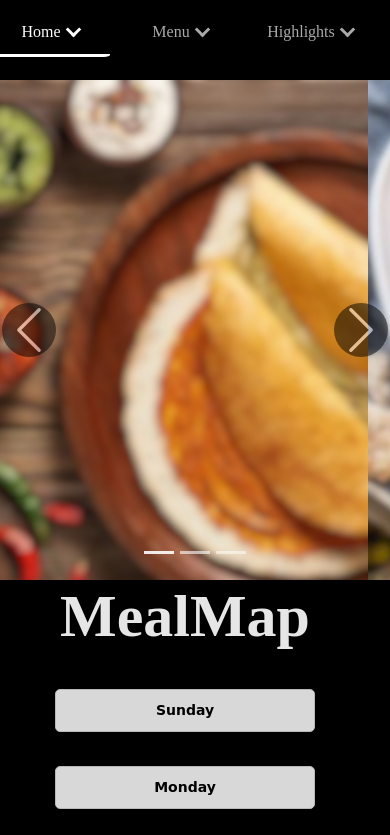
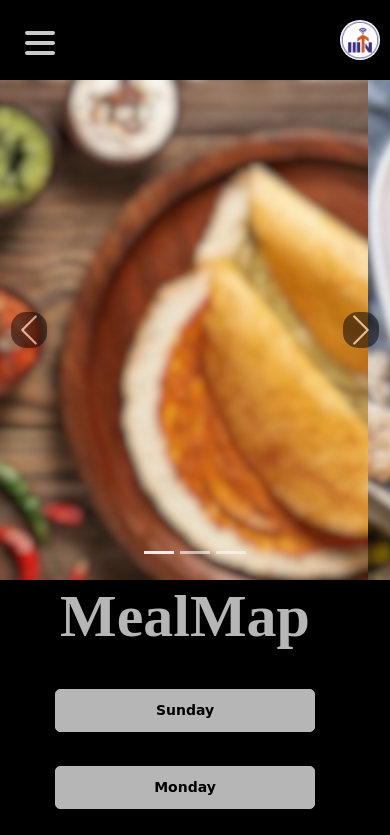
Before and after one commit to yashita13/MealMap, a plain HTML site: page index.html in a window 390 px wide. Shown: the top 835 px of the page. Drawn offline with nearby package versions, Linux system fonts and the light colour scheme.

Commit message:
major changes done _deep bhaiya suggestions

```diff
--- a/index.html
+++ b/index.html
@@ -37,7 +37,8 @@
         h3 {
             text-align: center;
             font-family: cursive;
-            color: white;
+
+            color: rgba(255, 255, 255, 0.792);
             font-weight: bolder;
         }
 
@@ -118,13 +119,24 @@
             margin-bottom: 2px;
         }
 
-        /* .arrow:hover {
-            border-color: white;
-        } */
-
         .down {
             transform: rotate(45deg);
             -webkit-transform: rotate(45deg);
+        }
+
+        .up {
+            transform: rotate(-135deg);
+            -webkit-transform: rotate(-135deg);
+        }
+
+        .left {
+            transform: rotate(135deg);
+            -webkit-transform: rotate(135deg);
+        }
+
+        .right {
+            transform: rotate(-45deg);
+            -webkit-transform: rotate(-45deg);
         }
 
         .menu-column {
@@ -259,6 +271,11 @@
             overflow: hidden;
             margin: 0 auto;
             /* Center align the card */
+            background-color: rgba(255, 255, 255, 0.792);
+            /* Change background color to dark gray */
+            transition: background-color 0.3s ease;
+            /* Add smooth transition for background color */
+
         }
 
         .card-img-top {
@@ -284,6 +301,7 @@
         h1 {
             font-family: papyrus;
             font-weight: bolder;
+            color: rgba(255, 255, 255, 0.792);
         }
 
         .upper {
@@ -307,12 +325,11 @@
             width: calc(100% - 320px);
             /* Adjust width to fit remaining space */
             padding-bottom: 0px;
-
+            z-index: 1;
         }
 
         .carousel-caption-bg {
             background-color: rgba(0, 0, 0, 0.5);
-
             padding: 20px;
             border-radius: 50px;
         }
@@ -326,10 +343,13 @@
         .carousel-control-bg {
             background-color: rgba(0, 0, 0, 1);
             /* Semi-transparent black background */
-            border-radius: 50px;
-            padding: 27px;
+            border-radius: 15px;
+            padding: 18px;
         }
 
+        .carousel-control-bg:hover {
+            padding: 24px;
+        }
 
         .wd h1 {
             text-align: center;
@@ -350,7 +370,8 @@
             font-family: cursive;
             font-weight: bolder;
             color: black;
-            background-color: #f0f0f0;
+            /* background-color: #f0f0f0; */
+            background-color: rgba(255, 255, 255, 0.792);
             border: 1px solid #ccc;
             border-radius: 5px;
             cursor: pointer;
@@ -365,7 +386,7 @@
         }
 
         .box ul li:hover .dropdown {
-            display: block;
+            display: grid;
             position: absolute;
             left: 0;
             top: 100%;
@@ -439,8 +460,167 @@
             border-top: 1px solid rgba(255, 255, 255, 0.148);
         }
 
+        .hamburger {
+            position: relative;
+            width: 30px;
+            height: 4px;
+            background: rgba(255, 255, 255, 0.792);
+            border-radius: 10px;
+            cursor: pointer;
+            z-index: 2;
+            transition: 0.3s;
+            top: 20px;
+        }
+
+        .hamburger:before,
+        .hamburger:after {
+            content: "";
+            position: absolute;
+            height: 4px;
+            right: 0;
+            background: rgba(255, 255, 255, 0.792);
+            border-radius: 10px;
+            transition: 0.3s;
+        }
+
+        .hamburger:before {
+            top: -10px;
+            width: 30px;
+        }
+
+        .hamburger:after {
+            top: 10px;
+            width: 30px;
+        }
+
+        .toggle-menu {
+            position: absolute;
+            width: 30px;
+            height: 100%;
+            z-index: 3;
+            cursor: pointer;
+            opacity: 0;
+        }
+
+        .hamburger,
+        .toggle-menu {
+            display: none;
+        }
+
+        .links input:checked~.hamburger {
+            background: transparent;
+        }
+
+        .links input:checked~.hamburger:before {
+            top: 0;
+            transform: rotate(-45deg);
+            width: 30px;
+        }
+
+        .links input:checked~.hamburger:after {
+            top: 0;
+            transform: rotate(45deg);
+            width: 30px;
+        }
+
+        .links input:checked~.tabs {
+            left: 0px;
+            box-shadow: 30px 30px 30px 30px rgba(0, 0, 0, 0.348);
+        }
+
+        /*
+        .dropdown-content {
+            display: none;
+            position: absolute;
+            left: 100%;
+            top: 0;
+            background-color: rgba(0, 0, 0, 0.8);
+            min-width: 200px;
+            z-index: 1;
+        }
+
+        .dropdown-content a {
+            color: white;
+            padding: 12px 16px;
+            text-decoration: none;
+            display: block;
+            text-align: left;
+        }
+
+        .dropdown-content a:hover {
+            background-color: rgba(177, 174, 174, 0.473);
+        }
+
+        .dropdown:hover .dropdown-content {
+            display: block;
+        } */
+
+
         @media screen and (max-width: 1000px) {
 
+            .hamburger,
+            .toggle-menu {
+                display: block;
+                margin: 35px;
+            }
+
+            .box {
+
+                /* overflow-x: auto; */
+
+                /* white-space: nowrap; */
+                /* padding: 10px 20px; */
+                width: 100%;
+                max-height: 60px;
+
+                /* -ms-overflow-style: none; */
+                /* Hide scrollbar in IE and Edge */
+                /* scrollbar-width: none; */
+                /* Hide scrollbar in Firefox */
+
+            }
+
+            .box ul {
+                display: flex;
+                justify-content: start;
+                flex-direction: column-reverse;
+                align-items: center;
+                position: fixed;
+                top: 0;
+                left: -250px;
+                background: black;
+                width: 250px;
+                height: 100%;
+                padding-top: 65px;
+            }
+
+            /* .box ul { */
+            /*display: flex;
+                 flex-direction: row-reverse;
+                padding: 0;
+                margin: 0; */
+            /* margin-top: 10px; */
+            /* } */
+
+            .box ul li {
+                display: flex;
+                justify-content: center;
+                width: 100%;
+                list-style-type: none;
+                /* margin-right: 10px;
+                margin-top: 10px; */
+                margin: 10px 0;
+                /* float: right; */
+            }
+
+            .box ul li a,
+            .box ul li a:hover {
+                display: block;
+                padding: 30px;
+                text-decoration: none;
+                font-size: 22px;
+                border-top: 1px solid rgba(255, 255, 255, 0.148) inset;
+            }
 
             .wd {
                 display: grid;
@@ -456,6 +636,7 @@
             .carousel-inner {
                 height: 500px;
                 /* Adjust height as needed */
+                z-index: 1;
             }
 
             .carousel-item img {
@@ -465,6 +646,7 @@
                 /* Ensures the image covers the area without distortion */
                 transform: scale(1.0);
                 /* Zoom in the image */
+                z-index: 1;
             }
 
             .header {
@@ -504,64 +686,20 @@
                 font-size: 60px;
             }
 
-            .box {
-                display: flex;
-                overflow-x: auto;
-                /* Enable horizontal scrolling */
-                white-space: nowrap;
-                /* Prevent text from wrapping */
-                width: 100%;
-                max-height: 100px;
-                /* Adjust height as needed */
-                -ms-overflow-style: none;
-                /* Hide scrollbar in IE and Edge */
-                scrollbar-width: none;
-                /* Hide scrollbar in Firefox */
 
-            }
-
-            .box::-webkit-scrollbar {
-                display: none;
-                /* Hide scrollbar in Chrome, Safari, and Opera */
-            }
-
-            .box ul {
-                display: flex;
-                flex-direction: row-reverse;
-                padding: 0;
-                margin: 0;
-
-                /* margin-top: 10px; */
-            }
-
-            .box ul li {
-                list-style-type: none;
-                margin-right: 10px;
-                margin-top: 10px;
-                float: right;
-
-                /* Adjust spacing between items as needed */
-            }
-
-            .box ul li a {
-                display: block;
-                padding: 10px;
-                text-decoration: none;
-                font-size: 16px;
-                /* Adjust font size as needed */
-            }
         }
     </style>
 
 </head>
 
 <body>
-
     <div class="box">
         <div class="links">
-            <ul type="" none>
+            <input type="checkbox" class="toggle-menu">
+            <div class="hamburger"></div>
+            <ul class="tabs" type="" none>
                 <li>
-                    <a href="https://forms.gle/hP8Z66pvkksGS7KM6">Feedback <span class="arrow down"></span></a>
+                    <a href="https://forms.gle/hP8Z66pvkksGS7KM6">Feedback</a>
                 </li>
                 <li>
                     <a href="">Contact <i class="arrow down"></i></a>
@@ -578,7 +716,7 @@
                     </div>
                 </li>
                 <li>
-                    <a href="#menu">Highlights <i class="arrow down"></i></a>
+                    <a href="#menu">Highlights </a>
                 </li>
                 <li>
                     <a href="">Menu <i class="arrow down"></i></a>
@@ -604,7 +742,7 @@
 
                 </li>
                 <li class="active">
-                    <a href="">Home <i class="arrow down"> </i></a>
+                    <a href="">Home </a>
                 </li>
             </ul>
         </div>
@@ -761,8 +899,8 @@
 
     </div>
     <script src="https://cdn.jsdelivr.net/npm/bootstrap@5.0.2/dist/js/bootstrap.bundle.min.js"
-        integrity="sha384-MrcW6ZMFYlzcLA8Nl+NtUVF0sA7MsXsP1UyJoMp4YLEuNSfAP+JcXn/tWtIaxVXM"
-        crossorigin="anonymous"></script>
+        integrity="sha384-MrcW6ZMFYlzcLA8Nl+NtUVF0sA7MsXsP1UyJoMp4YLEuNSfAP+JcXn/tWtIaxVXM" crossorigin="anonymous">
+        </script>
 
 </body>
 
```
Also changed, not shown: days.css (+19 -9 lines), bgimg2.jpg (added), bgimg3.jpg (added), bgimg3_1.jpg (added), bgimg3_2.jpg (added), bgimg3_3.jpg (added).
